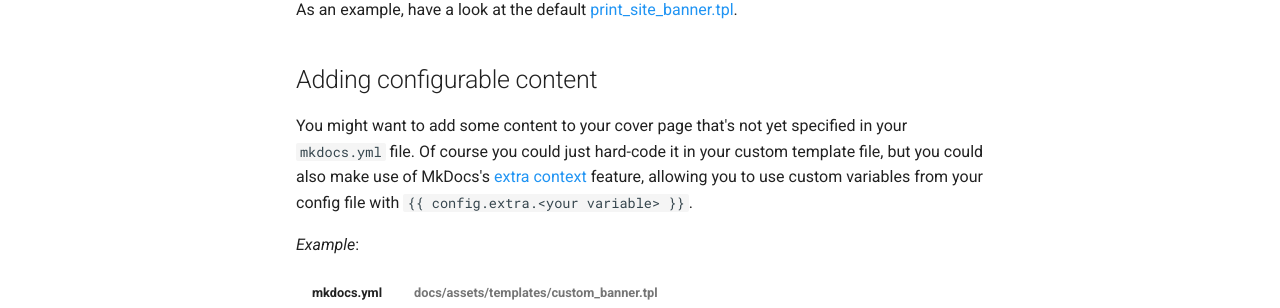
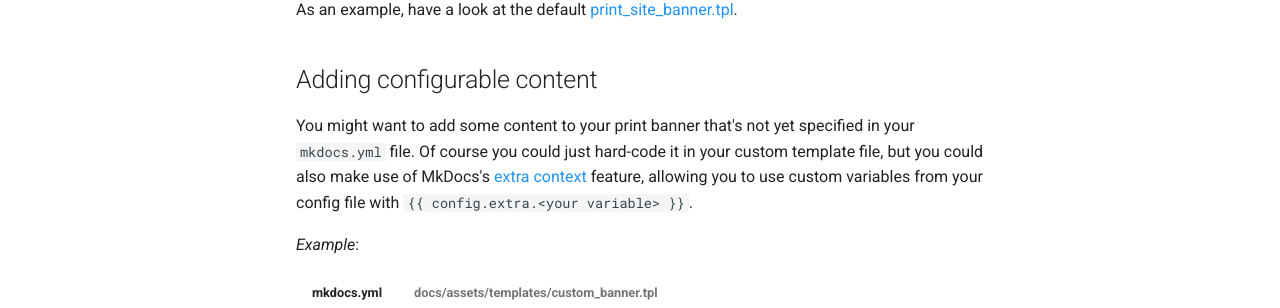
Before and after one commit to timvink/mkdocs-print-site-plugin, an MkDocs documentation site: the page built from docs/how-to/banner.md, in a window 1280 px wide and 1172 px high. Shown: the part 615-923 px from the top of the window. Built offline with MkDocs 1.6.1 and Material for MkDocs 9.7.7, drawn with Linux system fonts in a browser that asks for light colours; a script that is not in the unit is left out; comment, search, counter and statistics services are not loaded.

Commit message:
Fixed an erroneous mention of cover page
"Cover page" was mentioned by mistake (copy-pasted from a similar paragraph) instead of "print banner" in the **Adding configurable content** paragraph. I've fixed this

```diff
--- a/docs/how-to/banner.md
+++ b/docs/how-to/banner.md
@@ -30,7 +30,7 @@ As an example, have a look at the default [print_site_banner.tpl](https://github
 
 ## Adding configurable content
 
-You might want to add some content to your cover page that's not yet specified in your `mkdocs.yml` file.
+You might want to add some content to your print banner that's not yet specified in your `mkdocs.yml` file.
 Of course you could just hard-code it in your custom template file, but you could also make use of MkDocs's [extra context](https://www.mkdocs.org/user-guide/custom-themes/#extra-context) feature, allowing you to use custom variables from your config file with `{{ config.extra.<your variable> }}`.
 
 _Example_:
```
